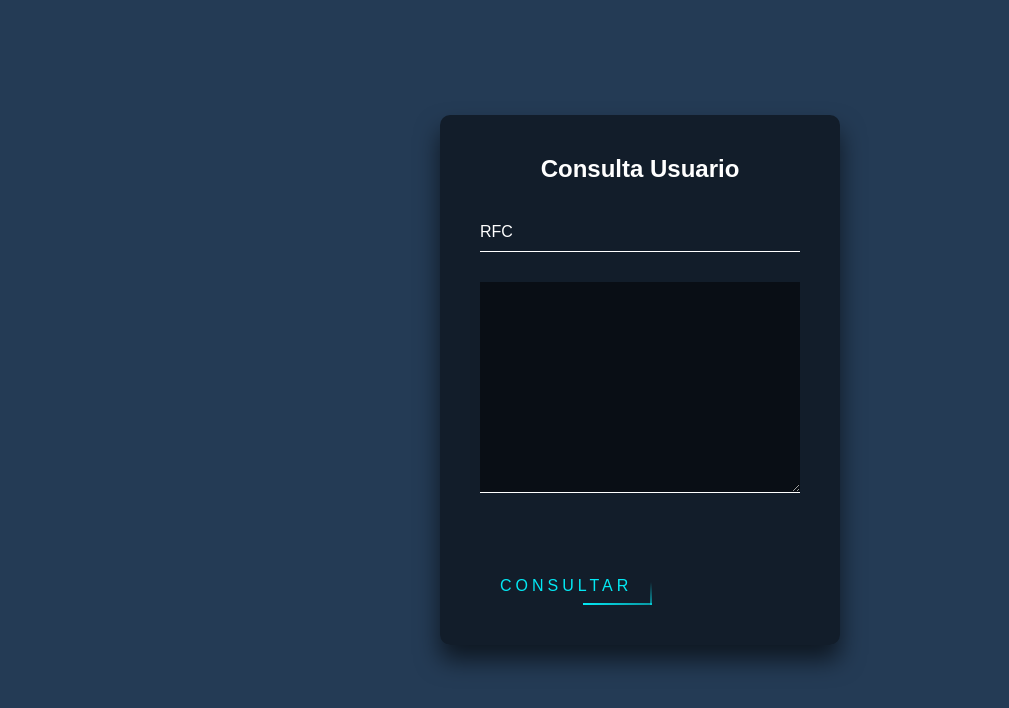
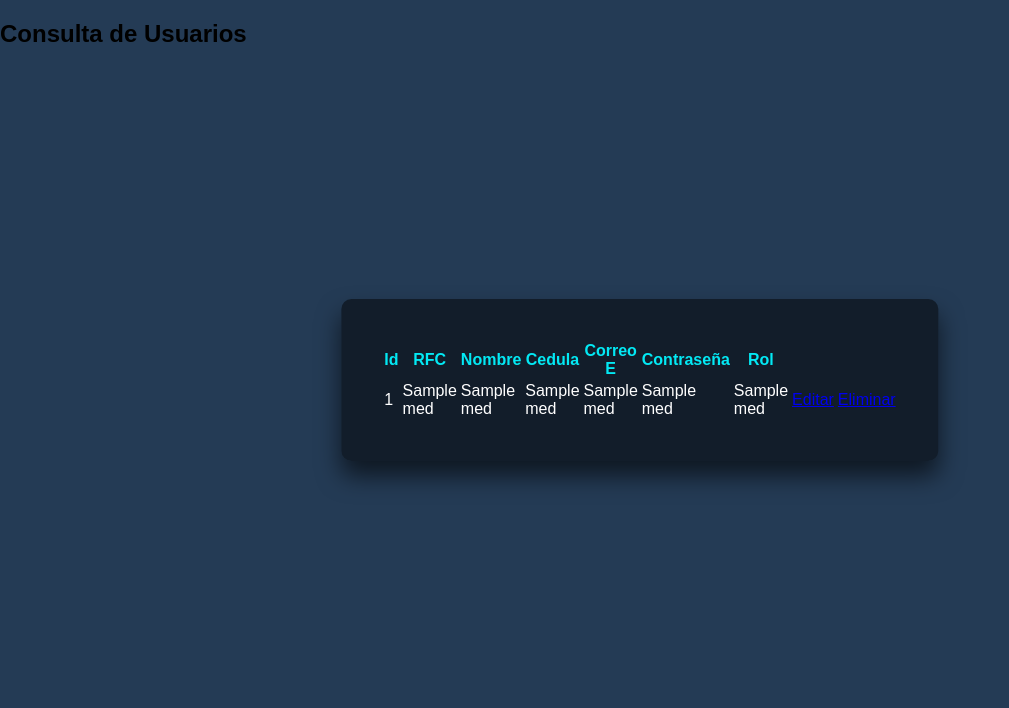
Before and after one commit to EdgarEscobedoZ/ProyectoMedico, a Flask app: template templates/MedicoAdmin/consulta_admin.html in a window 1280 px wide. Shown: the part 60-768 px from the top of the page, without its empty margins (0-1009 px from the left). Run offline with Flask 3, Linux system fonts and the light colour scheme; the template is opened without the code that fills it: most values are stand-ins (such as "Sample title", 1, 10 or a date in 2020); one stand-in notice (Sample message) is shown; some libraries are stand-ins or nearby versions.

Commit message:
Correcion de rutas
Se corrigieron las rutas con su funcionalidad

```diff
--- a/app.py
+++ b/app.py
@@ -21,15 +21,42 @@ def index():
 
 @app.route('/consulta_admin')
 def consultaad():
-    return render_template('MedicoAdmin/consulta_admin.html')
+    cs = mysql.connection.cursor()
+    cs.execute('SELECT * FROM tb_medicos')
+    data = cs.fetchall()
+    return render_template('MedicoAdmin/consulta_admin.html', medico = data)
 
-@app.route('/actualizacion_admin')
-def actuadmin():
-    return render_template('MedicoAdmin/actualizacion_admin.html')
 
-@app.route('/eliminar_admin')
-def eliminaradmin():
-    return render_template('MedicoAdmin/eliminar_admin.html')
+@app.route('/actualizacion_admin/<id>')
+def actuadmin(id):
+    cs = mysql.connection.cursor()
+    cs.execute('SELECT * FROM tb_medicos where id = %s', (id,))
+    data = cs.fetchall()
+    return render_template('MedicoAdmin/actualizacion_admin.html', Edicion = data)
+
+@app.route('/actualizacion_adminBD/<id>', methods=['POST'])
+def actuadminBD(id):
+    if request.method == 'POST':
+        VRFC = request.form['RFC']
+        VNOMBRE = request.form['Nombre']
+        VCEDULA = request.form['cedula']
+        VCORREO = request.form['correo']
+        VCONTRASEÑA = request.form['contrasena']
+        VROL = request.form['rol']
+
+        cs = mysql.connection.cursor()
+        cs.execute('UPDATE tb_medicos SET rfc = %s, nombre_completo = %s, cedula = %s, correo = %s, contraseña = %s, rol = %s WHERE id = %s', (VRFC, VNOMBRE, VCEDULA, VCORREO, VCONTRASEÑA, VROL, id))
+        mysql.connection.commit()
+
+    flash('Mensaje')
+    return redirect(url_for('consultaad'))
+
+@app.route('/eliminar_admin/<id>')
+def eliminaradmin(id):
+    cs = mysql.connection.cursor()
+    cs.execute('select * from tb_medicos where id = %s', (id,))
+    data = cs.fetchall()
+    return render_template('MedicoAdmin/eliminar_admin.html', Eliminar = data)
 
 @app.route('/consultacita')
 def consultacita():
@@ -60,7 +87,8 @@ def registrarMedico():
         mysql.connection.commit()
 
 
-    return render_template('ventanaemergente.html')
+    flash('Mensaje')
+    return redirect(url_for('index'))
 
 @app.route('/expediente_paciente')
 def expediente_paciente():
--- a/templates/MedicoAdmin/consulta_admin.html
+++ b/templates/MedicoAdmin/consulta_admin.html
@@ -2,22 +2,58 @@
 
 {% block body %}
 
-    <div class="login-box" style="top: 55%">
-        <h2>Consulta Usuario</h2>
-        <form>
-          <div class="user-box">
-            <input type="text" name="" required="">
-            <label>RFC</label>
-          </div>
-          <textarea id="" rows="10" cols="50" readonly></textarea>
-          <a href="#" >
-            <span></span>
-            <span></span>
-            <span></span>
-            <span></span>
-            Consultar
-          </a>
-        </form>
+
+{% with mensajes= get_flashed_messages() %}
+{% if mensajes %}
+    {% for msj in mensajes%}
+
+        <script> Swal.fire('Datos Guardados', '¡Los datos se actualizaron con éxito!', 'success')</script>
+
+    {%endfor%}
+{% endif %}
+{% endwith %}
+
+ <div class="container text-center">
+  <div class="row">
+    <div class="col-md-12">
+      <h2 class="">Consulta de Usuarios</h2>
+        <table class="login-box">
+          <thead>
+            <tr style="color: #03e9f4;">
+              <th>Id</th>
+              <th>RFC</th>
+              <th>Nombre</th>
+              <th>Cedula</th>
+              <th>Correo E</th>
+              <th>Contraseña</th>
+              <th>Rol</th>
+            </tr>
+          </thead>
+          <tbody>
+            {% for med in medico %}
+            <tr style="color: white;">
+              <td>{{med.0}}</td>
+              <td>{{med.1}}</td>
+              <td>{{med.2}}</td>
+              <td>{{med.3}}</td>
+              <td>{{med.4}}</td>
+              <td>{{med.5}}</td>
+              <td>{{med.6}}</td>
+              <td>
+                <a href="/actualizacion_admin/{{med.0}}">Editar</a>
+              </td>
+              <td>
+                <a href="/eliminar_admin/{{med.0}}">Eliminar</a>
+              </td>
+            </tr>
+            {% endfor %}
+          </tbody>
+        </table>
+
+    </div>
+  </div>
+ </div>
+
 
       </div>
 
--- a/templates/login.html
+++ b/templates/login.html
@@ -12,11 +12,11 @@
         <h2>Inicio de Sesión</h2>
         <form>
           <div class="user-box">
-            <input type="text" name="" required="">
+            <input type="text" name="" required>
             <label>RFC</label>
           </div>
           <div class="user-box">
-            <input type="password" name="" required="">
+            <input type="password" name="" required>
             <label>Contraseña</label>
           </div>
           <a href="/index" >
--- a/templates/plantilla.html
+++ b/templates/plantilla.html
@@ -5,6 +5,8 @@
     <meta name="viewport" content="width=device-width, initial-scale=1.0">
     <title>Centro Médico</title>
     <link rel="stylesheet" type="text/css" href="{{url_for('static', filename="estilos.css")}}">
+
+    <script src="https://cdn.jsdelivr.net/npm/sweetalert2@11"></script>
 
 </head>
 <body>
@@ -42,7 +44,7 @@
     <div class="cerrarsesion">
         <a href="/" class="cerrarsesion" style="position: absolute; right: 0%;">Cerrar Sesión</a>
     </div>
-
+    </div>
     {% block body %}
 
     {% endblock %}
```
Also changed, not shown: templates/MedicoAdmin/actualizacion_admin.html (+13 -19 lines), templates/MedicoAdmin/eliminar_admin.html (+11 -12 lines), templates/MedicoAdmin/registro_admin.html (+6 -6 lines), templates/index.html (+11 -0 lines), templates/consultacita.html (renamed from templates/Medico/consultacita.html), templates/consultapaciente.html (renamed from templates/Medico/consultapaciente.html), templates/expediente_paciente.html (renamed from templates/Medico/expediente_paciente.html), templates/exploracion_diagnostico.html (renamed from templates/Medico/exploracion_diagnostico.html).
